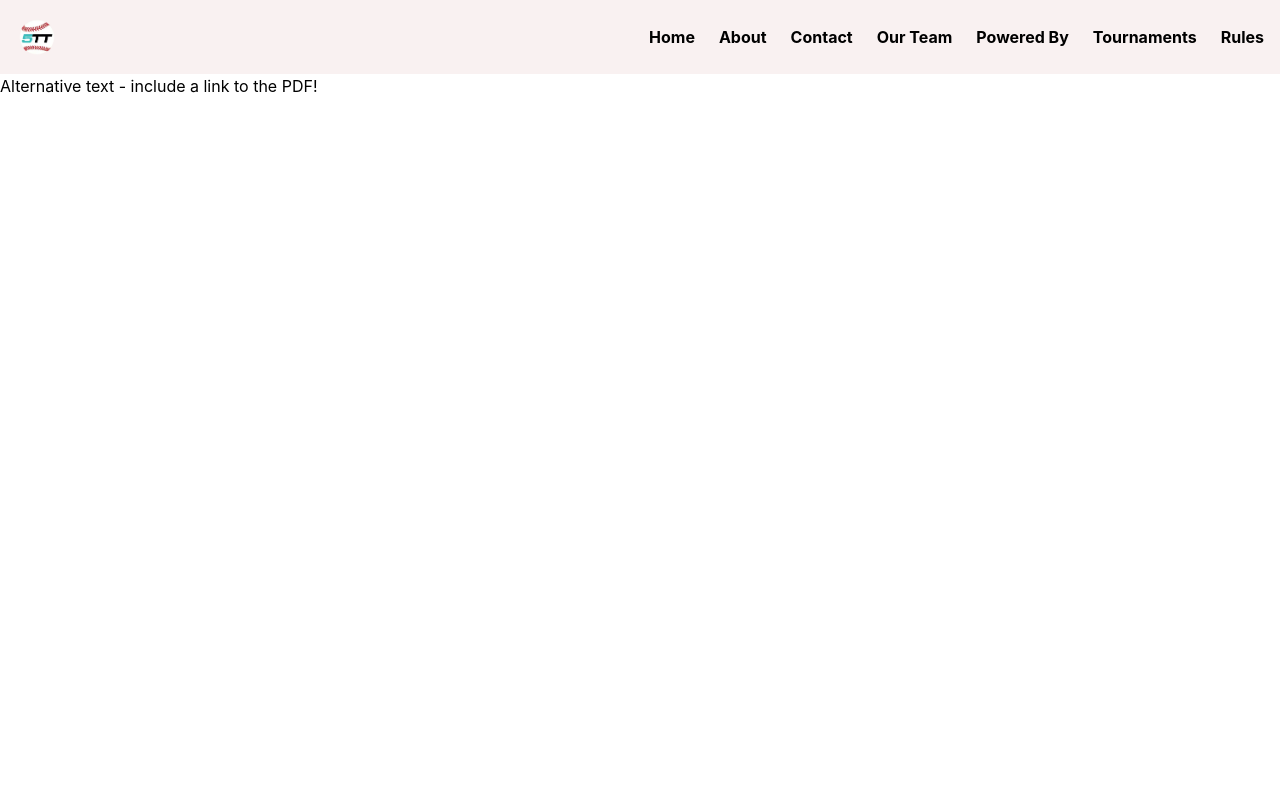
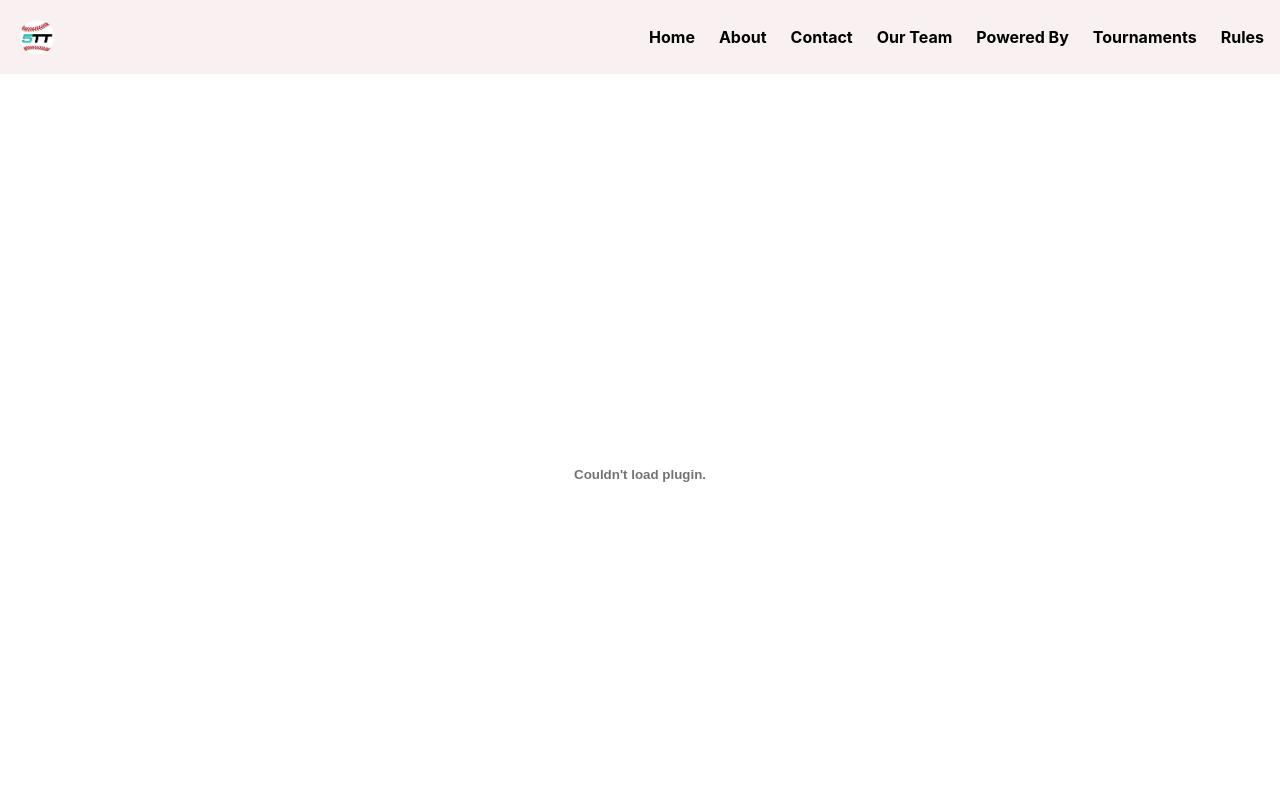
Before and after one commit to jonemerytech/fivetool, a Next.js app: page /rules in a window 1280 px wide. Shown: the top 800 px of the page. Built offline with nearby package versions, Linux system fonts and the light colour scheme.

Commit message:
testing embed of pdf

```diff
--- a/package.json
+++ b/package.json
@@ -15,8 +15,7 @@
     "next": "12.1.6",
     "react": "18.2.0",
     "react-dom": "18.2.0",
-    "react-icons": "^4.4.0",
-    "react-pdf": "^5.7.2"
+    "react-icons": "^4.4.0"
   },
   "devDependencies": {
     "autoprefixer": "^10.4.7",
--- a/pages/rules.js
+++ b/pages/rules.js
@@ -1,5 +1,6 @@
 import Link from 'next/link'
 import Head from 'next/head'
+
 const Rules = () => {
   return (
     <>
@@ -38,16 +39,7 @@ const Rules = () => {
           </div>
         </nav>
       </div>
-      <object
-        data="/rules.pdf"
-        type="application/pdf"
-        width="100%"
-        className="h-screen"
-      >
-        <p>
-          Alternative text - include a link <a href="/rules.pdf">to the PDF!</a>
-        </p>
-      </object>
+      <embed src="/rules.pdf" width="100%" className="h-screen"></embed>
     </>
   )
 }
```
Also changed, not shown: 1 other file (tests, documents, lock files or other folders).
